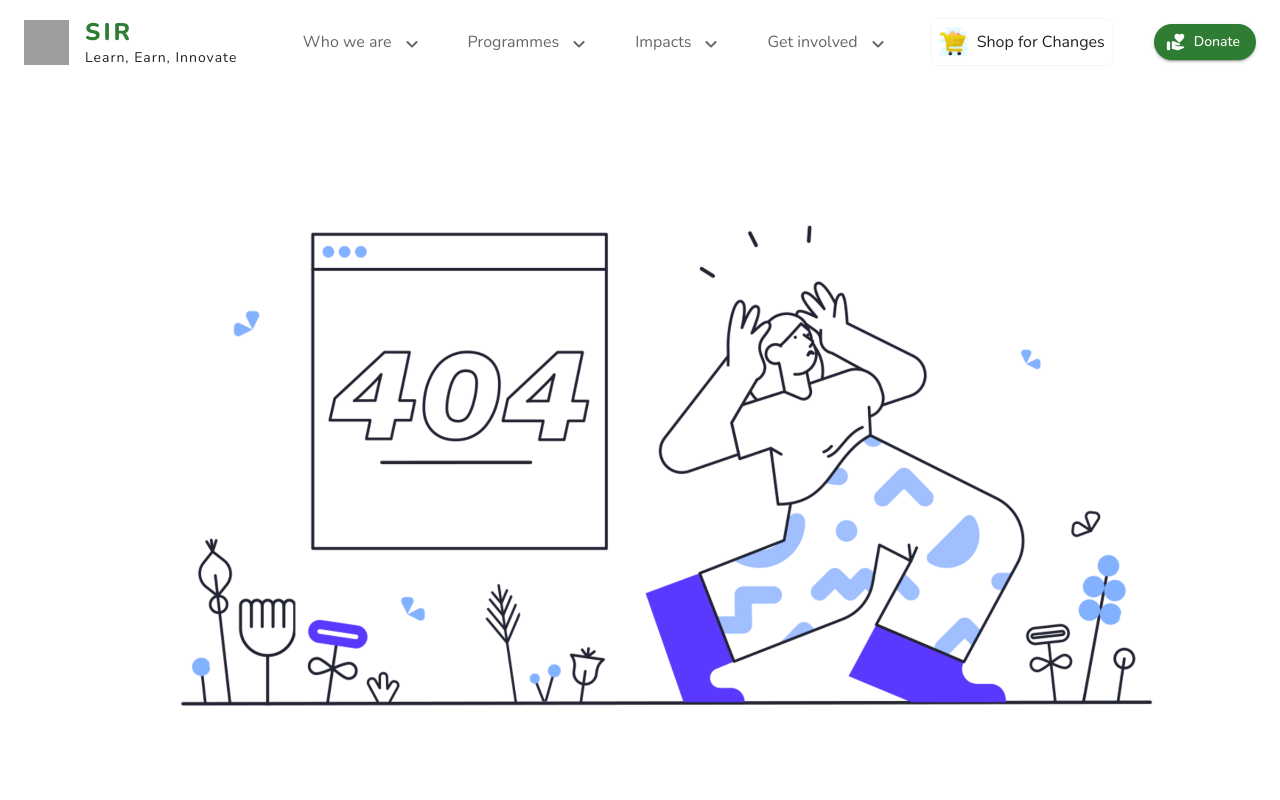
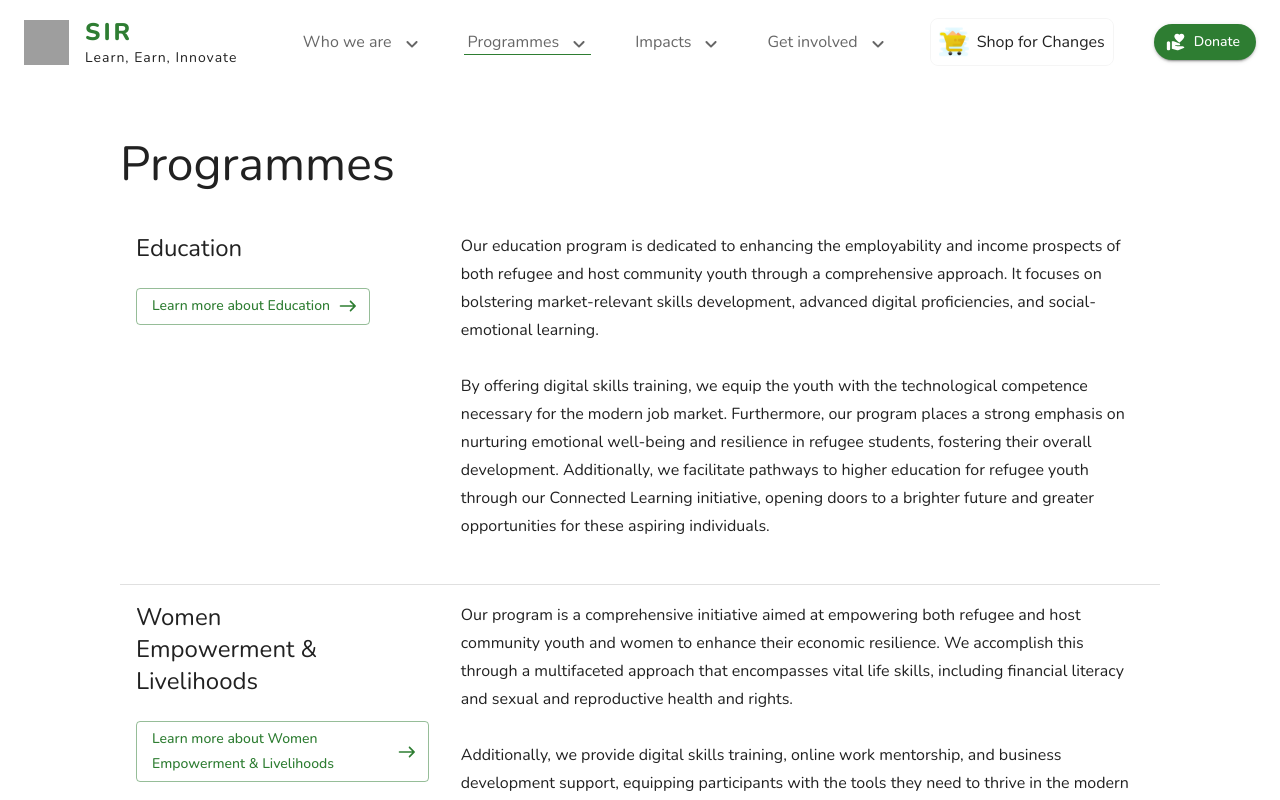
Before and after one commit to Codust-SIR/sirafrica, a Next.js app: page /programmes in a window 1280 px wide. Before the commit this address had no page. Shown: the top 800 px of the page. Built offline with nearby package versions, Linux system fonts and the light colour scheme; grey boxes are pictures that could not be loaded.

Commit message:
Added proramges page

```diff
--- a/components/AppDawer.tsx
+++ b/components/AppDawer.tsx
@@ -143,28 +143,28 @@ export default function HideAppBar(props: Props) {
     },
     {
       name: "Programmes",
-      url: "/programms",
+      url: "/programmes",
       hasMore: true,
       more: [
         {
           name: "Education",
-          url: "/education",
+          url: "/programmes/education",
         },
         {
-          name: "Livelihoods",
-          url: "/livelihoods",
+          name: "Women Empowerment & Livelihoods",
+          url: "/programmes/livelihoods",
         },
         {
           name: "Advocacy & Capacity Strengthening",
-          url: "/advocacy",
+          url: "/programmes/advocacy",
         },
         {
           name: "Climate Resilience",
-          url: "/climate",
+          url: "/programmes/climate",
         },
         {
           name: "Digital solutions & Innovation",
-          url: "/digital",
+          url: "/programmes/digital",
         },
       ],
     },
@@ -379,7 +379,20 @@ export default function HideAppBar(props: Props) {
               }}
             >
               {navItems.map((item, index) => (
-                <div
+                <Box
+                  sx={{
+                    // Boeder bottom to be red when pathname includes the url
+                    borderBottom: pathname
+                      .toLocaleLowerCase()
+                      .includes(item.url.toLowerCase() || "our-")
+                      ? `1px solid ${theme.palette.success.main}`
+                      : "none",
+                    // On hover,set the border bottom to be red with some transitaion animations
+                    "&:hover": {
+                      borderBottom: `1px solid ${theme.palette.success.main}`,
+                      transition: "border-bottom 0.3s ease",
+                    },
+                  }}
                   onMouseOver={() => {
                     if (!item.hasMore || !item.more) {
                       const updatedNavItems = navItems.map((item) => ({
@@ -438,7 +451,7 @@ export default function HideAppBar(props: Props) {
                       alignItems: "center",
                       gap: 1,
                     }}
-                    underline="hover"
+                    underline="none"
                   >
                     {item.name}
                     {item.hasMore && (
@@ -453,7 +466,7 @@ export default function HideAppBar(props: Props) {
                       </>
                     )}
                   </Link>
-                </div>
+                </Box>
               ))}
               <Box
                 sx={{
--- /dev/null
+++ b/src/app/programmes/layout.tsx
@@ -0,0 +1,22 @@
+import type { Metadata } from "next";
+import { Nunito } from "next/font/google";
+
+const nunito = Nunito({ subsets: ["latin"] });
+
+export const metadata: Metadata = {
+  title: "SIR | Programmes",
+  description: "",
+  icons: { icon: "/sirafrica_logo.png" },
+};
+
+export default function RootLayout({
+  children,
+}: {
+  children: React.ReactNode;
+}) {
+  return (
+    <html lang="en">
+      <body className={nunito.className}>{children}</body>
+    </html>
+  );
+}
--- /dev/null
+++ b/src/app/programmes/page.tsx
@@ -0,0 +1,125 @@
+"use client";
+
+import Image from "next/image";
+import "react-multi-carousel/lib/styles.css";
+import HideAppBar from "../../../components/AppDawer";
+import {
+  Box,
+  Button,
+  CssBaseline,
+  ThemeProvider,
+  Typography,
+  createTheme,
+  useMediaQuery,
+  Toolbar,
+} from "@mui/material";
+import { useMemo } from "react";
+import EastRoundedIcon from "@mui/icons-material/EastRounded";
+
+export default function Donate() {
+  const theme = useMemo(
+    () =>
+      createTheme({
+        typography: {
+          fontFamily: "inherit",
+        },
+      }),
+    []
+  );
+  const isMobileView = useMediaQuery(() => theme.breakpoints.down("sm"));
+
+  return (
+    <ThemeProvider theme={theme}>
+      <CssBaseline />
+      <HideAppBar>
+        <Box p={isMobileView ? 1 : 15} pt={1}>
+          <Typography variant={isMobileView ? "h4" : "h3"}>
+            Programmes
+          </Typography>
+          <br />
+          {programmes.map((programme) => (
+            <Box
+              sx={{
+                p: 2,
+                display: isMobileView ? "block" : "flex",
+                flex: 1,
+                gap: 4,
+                borderBottom: `1px solid ${theme.palette.divider}`,
+              }}
+              key={programme.name}
+            >
+              <Box flex={0.3}>
+                <Typography
+                  sx={{
+                    width: isMobileView ? "100%" : "80%",
+                  }}
+                  variant={isMobileView ? "h6" : "h5"}
+                >
+                  {programme.name}
+                </Typography>
+                <br />
+                <Button
+                  variant="outlined"
+                  sx={{
+                    textTransform: "none",
+                  }}
+                  color="success"
+                  endIcon={<EastRoundedIcon />}
+                  href={programme.url}
+                >
+                  Learn more about {programme.name}
+                </Button>
+                <br />
+                <br />
+              </Box>
+              <Box flex={0.7}>
+                <Box>
+                  <Typography variant={isMobileView ? "body1" : "subtitle1"}>
+                    {/* Multyline description with new lines \n */}
+                    {programme.description.map((item) =>
+                      item.split("\n").map((line) => (
+                        <span key={line}>
+                          {line}
+                          <br />
+                          <br />
+                        </span>
+                      ))
+                    )}
+                  </Typography>
+                </Box>
+              </Box>
+            </Box>
+          ))}
+        </Box>
+      </HideAppBar>
+    </ThemeProvider>
+  );
+}
+
+const programmes: {
+  name: string;
+  description: string[];
+  url: string;
+}[] = [
+  {
+    name: "Education",
+    url: "/programmes/education",
+    description: [
+      "Our education program is dedicated to enhancing the employability and income prospects of both refugee and host community youth through a comprehensive approach. It focuses on bolstering market-relevant skills development, advanced digital proficiencies, and social-emotional learning. ",
+      "By offering digital skills training, we equip the youth with the technological competence necessary for the modern job market. Furthermore, our program places a strong emphasis on nurturing emotional well-being and resilience in refugee students, fostering their overall development. Additionally, we facilitate pathways to higher education for refugee youth through our Connected Learning initiative, opening doors to a brighter future and greater opportunities for these aspiring individuals.",
+    ],
+  },
+  {
+    name: "Women Empowerment & Livelihoods",
+    url: "/programmes/livelihoods",
+    description: [
+      "Our program is a comprehensive initiative aimed at empowering both refugee and host community youth and women to enhance their economic resilience. We accomplish this through a multifaceted approach that encompasses vital life skills, including financial literacy and sexual and reproductive health and rights.",
+      " Additionally, we provide digital skills training, online work mentorship, and business development support, equipping participants with the tools they need to thrive in the modern economy. Moreover, we offer valuable programs such as baby care and Village Savings & Loan Associations (VSLAs) to further support and empower the communities we serve.",
+    ],
+  },
+  {
+    name: "Climate Resilience",
+    url: "/programmes/climate",
+    description: [],
+  },
+];
```
Also changed, not shown: src/app/company-info/page.tsx (+4 -4 lines), src/app/page.tsx (+6 -3 lines).
